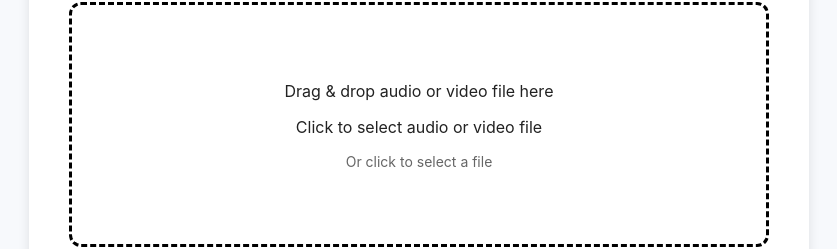
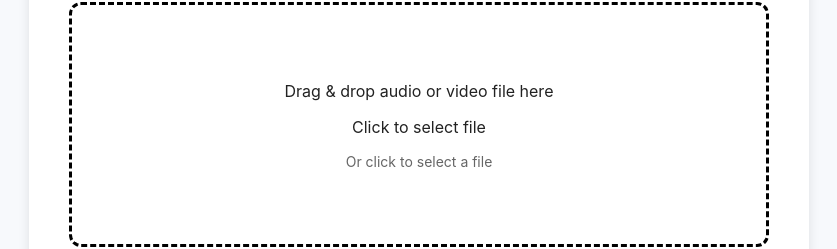
Before and after one commit to andrewbenmiller/stereo-checker, a React (Create React App) app: page / in a window 1280 px wide. Shown: the part 387-636 px from the top of the page, without its empty margins (221-1058 px from the left). Built offline with nearby package versions, Linux system fonts and the light colour scheme.

Commit message:
Fix mobile text - simplify to 'Click to select file' only

```diff
--- a/src/App.js
+++ b/src/App.js
@@ -450,7 +450,7 @@ function App() {
         style={{ position: "relative" }}
       >
         <p className="desktop-text">Drag & drop audio or video file here</p>
-        <p className="mobile-text">Click to select audio or video file</p>
+        <p className="mobile-text">Click to select file</p>
         <p className="desktop-text" style={{ fontSize: "14px", color: "#666", marginTop: "10px" }}>
           Or click to select a file
         </p>
```
